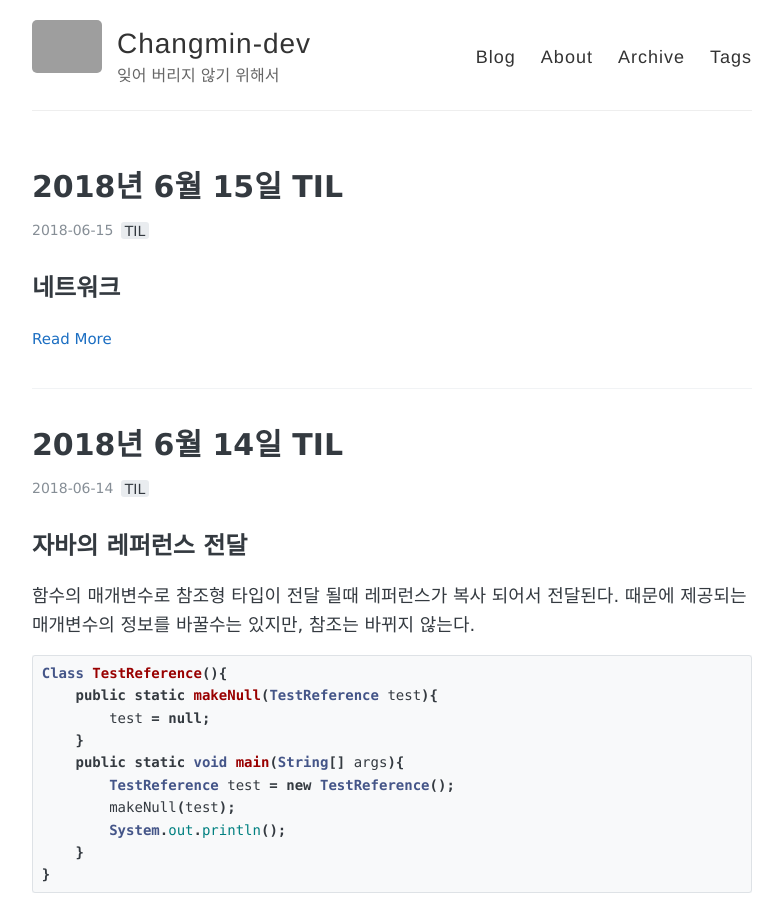
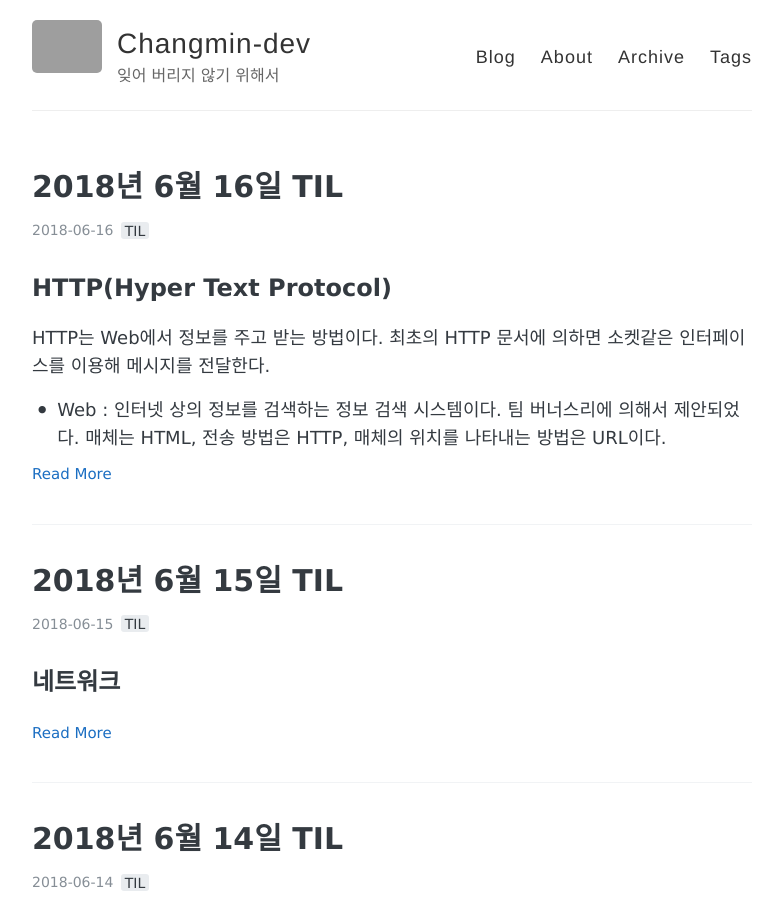
Before and after one commit to changmin-dev/changmin-dev.github.io, a Jekyll site: the page built from index.html, in a window 1280 px wide and 900 px high. Shown: the whole window, without its empty margins (248-1031 px from the left). Built offline with Jekyll 4.4.1, drawn with Linux system fonts in a browser that asks for light colours; the list of posts is cut into pages by our own code; part of the change alters nothing that is shown; some of the changed text lies outside the part shown; grey boxes are pictures that could not be loaded.

Commit message:
2018년 6월 16일 TIL

````diff
--- a/_posts/2018-06-15-TIL20180615.md
+++ b/_posts/2018-06-15-TIL20180615.md
@@ -68,7 +68,6 @@ class 클래스{
     int member
 }
 ```
-위와 같이 @Target에서 설정한곳에 사용이 가능하다.
 
 ### 값 적용하기
 ```java
@@ -77,6 +76,7 @@ public @interface MyAnotation {
     int element2 defalut = 10;
 }
 ```
+
 다음과 같이 사용한다.
 ```java
 //default를 사용해서 element2는 생략이 가능하다.
--- /dev/null
+++ b/_posts/2018-06-16-TIL20180616.md
@@ -0,0 +1,187 @@
+---
+laytout: post
+title: 2018년 6월 16일 TIL
+tags: [TIL]
+---
+
+## HTTP(Hyper Text Protocol)
+HTTP는 Web에서 정보를 주고 받는 방법이다. 최초의 HTTP 문서에 의하면 소켓같은 인터페이스를 이용해 메시지를 전달한다.
+- Web : 인터넷 상의 정보를 검색하는 정보 검색 시스템이다. 팀 버너스리에 의해서 제안되었다. 매체는 HTML, 전송 방법은 HTTP, 매체의 위치를 나타내는 방법은 URL이다.
+
+### HTTP의 특징
+- 클라이언트 - 서버구조
+- 리퀘스트와 리스폰스 메시지
+- Stateless : 상태를 유지하지 않는다.
+- URI로 리소스를 식별
+- Method
+- 지속연결
+- 쿠키를 이용한 상태관리
+
+### 클라이언트-서버 구조와 메시지
+요청을 하는 프로그램을 클리이언트, 요청에 대한 응답을 하는 프로그램을 서버라고한다. 서버쪽으로 가는 메시지를 인바운드 클라이언트 쪽으로 가는 메시지는 아웃 바운드라고한다. 메시지는 다운 스트림으로 흐른다.
+
+### 클라이언트가 요청하는 HTTP Request 메시지
+클라이언트는 서버에게 Request 메시지를 전달한다. 메시지는 다음과 같은 구조를 가진다. 헤더는 선택적이다. 각 라인은 CR과 LF로 구분된다.
+```
+메소드 리소스URL 버전\r\n
+리퀘스트 헤더
+일반 헤더
+\r\n
+Body(POST나 PUT 요청 같은 경우 사용)
+```
+다음은 changmin-dev.github.io로 index.html을 요청하는 예제이다.
+```
+GET /index.html HTTP/1.1
+Host : changmin-dev.github.io
+```
+
+### 서버가 응답하는 HTTP Response 메시지
+서버는 클라이언트에게 Respose 메시지를 전달한다. 메시지는 다음과 같은 구조를 가진다.
+```
+버전 응답코드 응답상세
+리스폰스 헤더
+일반 헤더
+\r\n
+Body내용
+```
+다음은 성공 응답을 하는 예제이다.
+```
+HTTP/1.1 200 OK\r\n
+\r\n
+Body 내용
+```
+
+### HTTP Method
+- GET: 리소스 요청
+- POST: 엔티티 바디 전송
+- PUT : 파일 전송, REST에서는 수정하는데 사용
+- DELETE : 파일 삭제
+- OPTION : 지원하는 메소드 확인
+- HEADE : 메세지 헤더 획득, GET요청의 응답에서 헤더만 제공 받는 형태
+
+### HTTP 상태코드
+### 1xx : Infomational(정보) 상태 코드
+- 100 Continue: 요청의 시작 부분 일부가 받아 들여 졌으며 클라이언트는 나머지를 이어서 보낸다.
+
+### 2xx : Success 상태코드
+- 200 OK : 성공
+- 201 Created : 생성
+
+### 3xx : Redirect 상태코드
+- 301 Moved Permanently : 위치가 옮겨짐을 알린다. Location헤더의 정보를 포함해야한다.
+
+### 4xx : Client Error 상태코드
+- 400 Bad Request
+- 401 Unauthorized
+- 404 Not Found
+
+### 5xx : Server Error 상태코드
+- 500 Internal Server Error
+
+### 지속 연결
+한쪽이 명시적으로 연결이 종료하지 않는 이상은 TCP 연결을 유지한다. 이를 통해서 요청을 파이프라인화 한다.
+- `Connection : Keep-Alive` 헤더 : 클라이언트에게 연결을 끊지 않도록한다.
+- HTTP pipelining : 응답을 기다리지 않고 연속적으로 요청을 보낸다.
+
+### 쿠키
+서버가 클라이언트를 구분하는 방법. HTTP는 리퀘스트와 리스폰스의 상태를 관리 하지 않는다. 대신 쿠키를 사용해서 리퀘스트와 리스폰스를 파악한다.
+처음 리퀘스트를 보내면 리스폰스와 쿠키가 응답되고 이후에 리퀘스트를 보낼때 쿠키와 함께 요청한다.
+
+### MIME(Multipurpose Internet Mail Extentions)
+웹에서 콘텐츠를 기술하고 라벨을 붙이기 위해 채택. 원래는 메일에서 사용되던 방식이다. 웹서버에서는 모든 HTTP객체 데이터에 MIME타입을 붙인다. `Content-type`
+- text/html : html문서
+- text/plain : 일반 텍스트 문서
+- image/jpeg : 이미지
+- image/gif : 이미지
+- image/png : 이미지
+- image/bmp : 이미지
+
+### URL(Uniform Resource Locator)
+자원의 위치를 나타낸다. URI(Uniform Resource Identifier)의 일종이다.
+`<프로토콜(스키마)>://<사용자 이름>:<비밀번호>@<호스트>:<포트>/<위치>;<피라미터>?쿼리=쿼리값#프래그먼트`의 형태이다.
+- 프로토콜(스키마) : HTTP, RTSP등의 프로토콜을 나타낸다.
+- 크레덴셜(<사용자 이름>:<비밀번호>) : id:pass의 형태이다. 선택적이다. 이메일 주소를 생각하면 이해하기 쉽다. 사용자 이름의 기본값은 anonymous이다.
+- 호스트 : 서버의 IP주소이다. 도메인 주소로도 표시할 수 있다.
+- 포트 : 서버의 포트번호이다. 선택적이다.
+- 위치 : /site/index.html같이 /을 기준으로 경로를 나눈다.
+- 쿼리 : &를 이용해서 여러개가 가능하다.(?q=1&p=2) 선택적이다.
+- 피라미터 : dinner=chicken과 같이 사용된다.선택적이다.
+- 프래그먼트 : 획득한 리소스의 조각이나 일부분을 가르킨다. 선택적이다.
+
+
+### HTTP 2.0
+지연을 줄이기 위해서!!!
+- 서버 푸시: 서버에서 클라이언트에게 필요 하다고 판단되는 리소스를 요청없이 전달한다.
+- 프레임 : 메세지를 프레임에 담아서 전송
+- 스트림과 멀티 플랙싱 : 하나의 TCP 커넥션에 여러개의 커넥션을 만들수 있다. 이전(1.1)에는 TCP커넥션을 여러개 만들었다. 스트림은 우선순위를 가질수 있다. 하지만 우선순위는 의무사항이 아니다.
+- 헤더 압축 : 헤더의 크기가 지연에 영향을
+### 웹 프록시
+클라이언트와 서버 사이에 위치한 HTTP 중개자이다. 클라이언트와 서버사이에 위치하여서 클라이언트의 모든 요청을 받아 서버에 전달한다.
+요청과 응답을 필터링한다.
+
+### 웹 캐시
+많이 찾는 페이지의 사본을 저장하는 특수한 프록시 서버이다.
+
+### 웹 게이트웨이
+다른 어플리케이션과 연결된 특별한 웹서버. HTTP요청을 다른 프로토콜로 변환하기 위해서 이용된다. 결과를 다시 HTTP 응답으로 변환한다.
+
+### 웹 터널
+서버와 클라이언트 사이에서 데이터를 열어 보지 않고 그대로 전달해 주는 HTTP어플리케이션이다. 비 HTTP 데이터를 하나 이상의 HTTP 연결을 통해 그대로 전송해주기 위해 사용된다. HTTP
+
+### 웹 에이전트
+자동화된 HTTP요청을 만드는 클라이언트 프로그램. 웹로봇, 크롤러 같은 프로그램을 말한다.
+
+## Java
+자바에서 생각보다 잘 모르는 부분이 좀 있는거 같다.
+### NaN과 Infinity
+Double형 같은 경우는 NaN과 Infinity가 생길수 있다. 이것은 Double.isInfinite(x), Double.isNaN()으로 확인이 필요하다.
+둘다 산술연산이 가능하므로 주의해야한다.
+
+### String Pool
+
+### final
+- Class에 적용: 상속 불가
+- 메서드에 적용: 오버라이딩 불가
+- 필드에 적용 : 값변경 불가
+
+### volatile
+
+### 비트 시프트 연산자
+- `>>` : 1비트 왼쪽으로 이동 비트를 0으로 채운다.
+- `<<` : 1비트 오른쪽으로 이동 2를 곱하는 효과 비트를 MSB로 채운다.
+- `>>>`: 1비트 오른쪽으로 이동 비트를 0으로 채운다. 논리 비트 연산
+
+### 자바의 메모리 영역
+- 메소드 영역 : 코드에서 사용되는 클래스들을 클래스 로더로 읽어 클래스 별로 런타임 상수풀, 필드 데이터, 메소드 데이터, 메소드 코드, 생성자 코드 등을 분류 해서 저장한다. 메소드 영역은 JVM이 시작할 때 생성되고 모든 스레드가 공유하는 영역이다.
+- 스택 영역 : 각 쓰레드 마다 각각 존재한다. 쓰레드가 시작될떄 할당된다. 메소드를 호출할때마다 메소드의 프레임이 push되고 종료되면 pop된다.
+- 힙 영역 : 객체와 배열이 생성되는 영역이다. 힙영역에 생성된 객체와 배열은 스택영역의 변수나 다른 객체의 필드에서 참조한다. 참조하는 변수나 필드가 없다면 의미 없는 객체가 되기 때문에 이것을 가비지 컬렉터에 의해서 제거된다. 힙영역은 Young Area, Old Area, Permanent Area으로 나누어진다.
+- Native 스택 영역: JNI를 이용한 함수들의 스택이다.
+
+### 가비지 컬렉션(GC)
+가비지 컬렉터는 힙영역에 있는 unreachable한 객체를 제거한다.
+- Young Area : 새로 생성된 객체가 존재하는 영역이다. Eden영역과 Survivor1, Survivor2 영역이 있다. 이 영역에서 많은 객체가 생성됬다가 사라진다. 이 경우를 Minor GC라고 한다. Minor GC이후 Young영역의 Eden영역에서 살아남은 객체는 Survivor영역 으로 가고 한 Survivor영역이 가득차면 그 중에서 살아남은 객체를 다른 Survivor영역으로 이동한다.
+- Old Area : Young영역에서 오래 살아남은 객체는 이곳으로 이동한다.(Survivor영역을 왔다 갔다한 객체들) 여기서 발생하는 GC는 Major GC라고 부른다. 보통은 가득차면 GC를 한다.
+
+### ...매개변수
+매개 변수가 여러개가 될 수 있지만 너무 많거나 타입을 모를때 사용할 수 있다.
+```
+void manyArgument(String s, int ... values){
+    System.print(s);
+    for(int value : values){
+        System.print(value + " ");
+    }
+}
+manyArgument("Arguments:", 1,2,3,4,5)
+```
+
+### 추상 클래스와 인터페이스의 차이점
+인터페이스는 구현한 객체에 대해서 동일한 동작을 보장하기 위한 것이고 추상클래스는 상속을 받아서 기능을 확장 시키기 위해서 사용한다. 추상클래스는 구현된 메서드가 포함될수 있다. 추상 클래스는 접근 지정자가 적용된 필드를 사용할수 있다. 인터페이스는 static final만 가능하다.
+
+### 생성자를 private로 선언하면 얻을수 있는 이점?
+내부클래스가 상속 받는 경우에만 생성 되도록 할 수 있다.
+
+### try-catch-finally에 try문에서 return하면 finally는 실행되는가?
+finally는 try문이나 catch문이 종료되는경우 실행된다. return은 try문이 종료 됬다는 것이므로 finally문은 실행된다.
+
+### final, finally, finalize의 차이
+final은 클래스, 메소드, 필드에 사용 finally는 예외처리에 사용 finalize는 gc가 일어나기 전에 사용된다.
````
